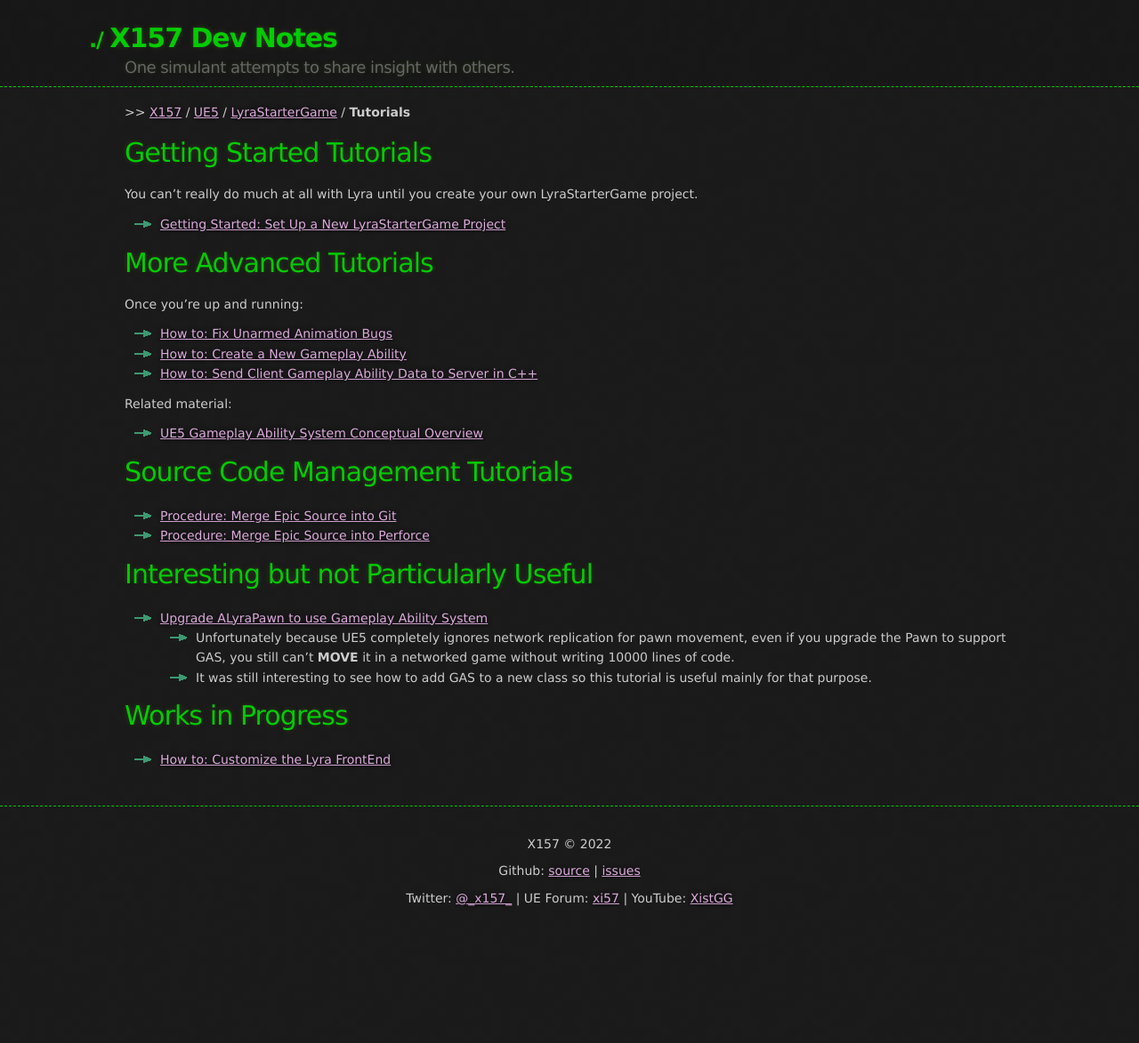
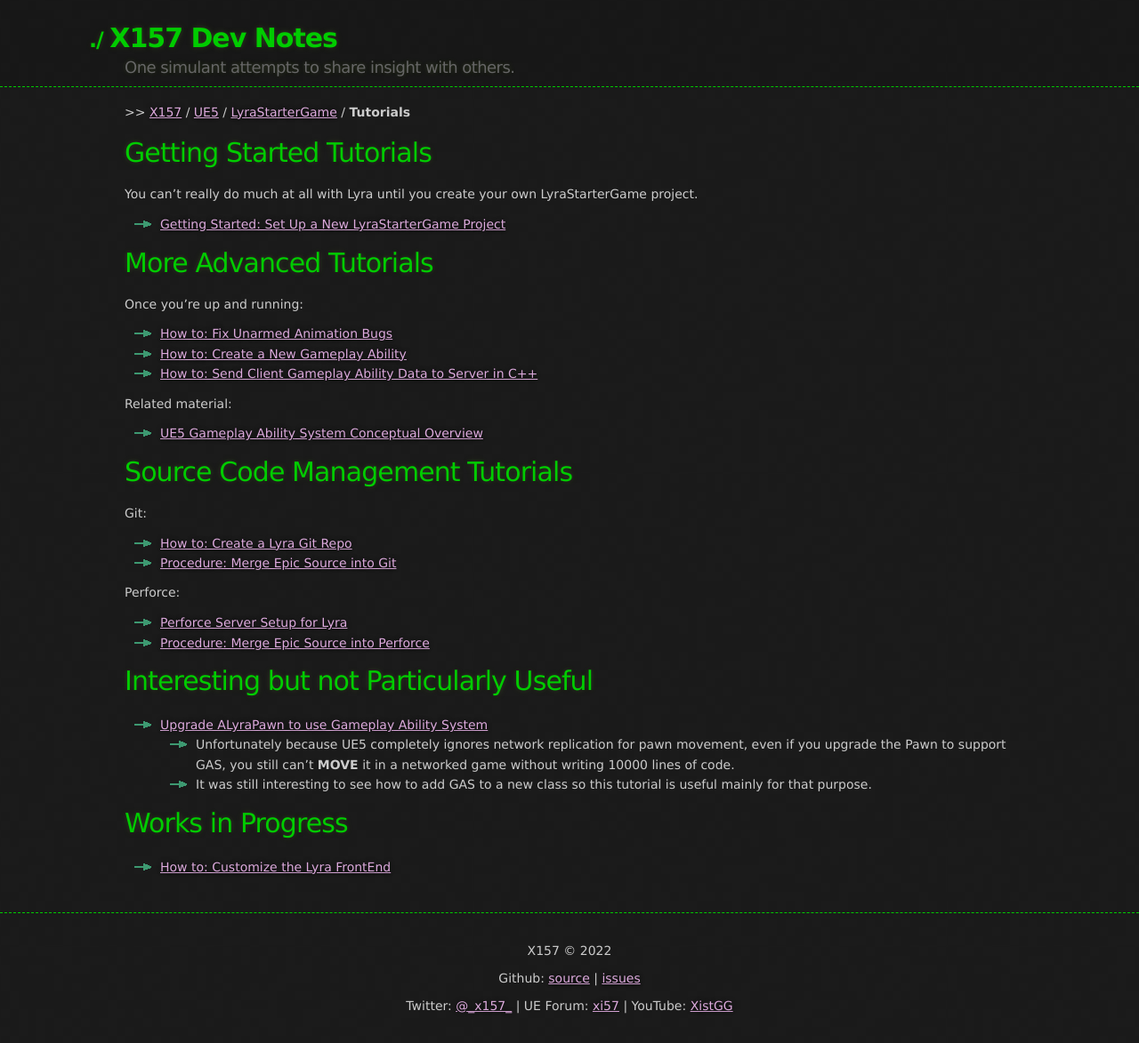
Before and after one commit to x157/x157.github.io, a Jekyll site: the page built from UE5/LyraStarterGame/Tutorials/index.md, in a window 1280 px wide. Shown: the whole page at 89% size. Built offline with Jekyll 4.4.1, drawn with Linux system fonts in a browser that asks for light colours; before the commit the page ends 1053 px from its top, so only the background shows below that.

Commit message:
Update Tutorial index

```diff
--- a/UE5/LyraStarterGame/Tutorials/index.md
+++ b/UE5/LyraStarterGame/Tutorials/index.md
@@ -32,8 +32,15 @@
 
 # Source Code Management Tutorials
 
-- [Procedure: Merge Epic Source into Git](./Procedure-Merge-Epic-Source-into-Git.md)
-- [Procedure: Merge Epic Source into Perforce](./Procedure-Merge-Epic-Source-into-Perforce.md)
+Git:
+
+- [How to: Create a Lyra Git Repo](./How-to-Create-a-Lyra-Repo)
+- [Procedure: Merge Epic Source into Git](./Procedure-Merge-Epic-Source-into-Git)
+
+Perforce:
+
+- [Perforce Server Setup for Lyra](/Perforce/)
+- [Procedure: Merge Epic Source into Perforce](./Procedure-Merge-Epic-Source-into-Perforce)
 
 
 # Interesting but not Particularly Useful
```
